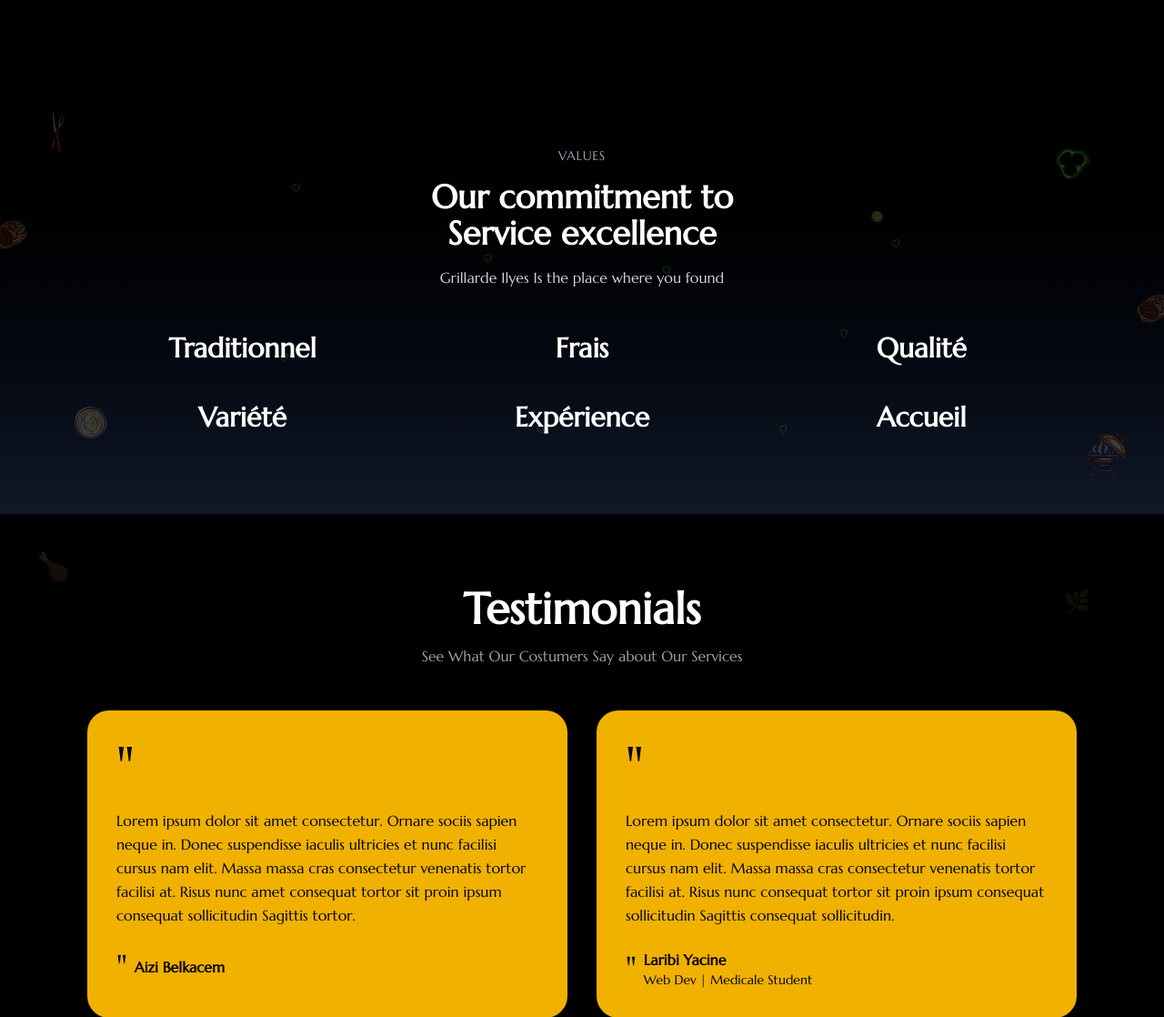
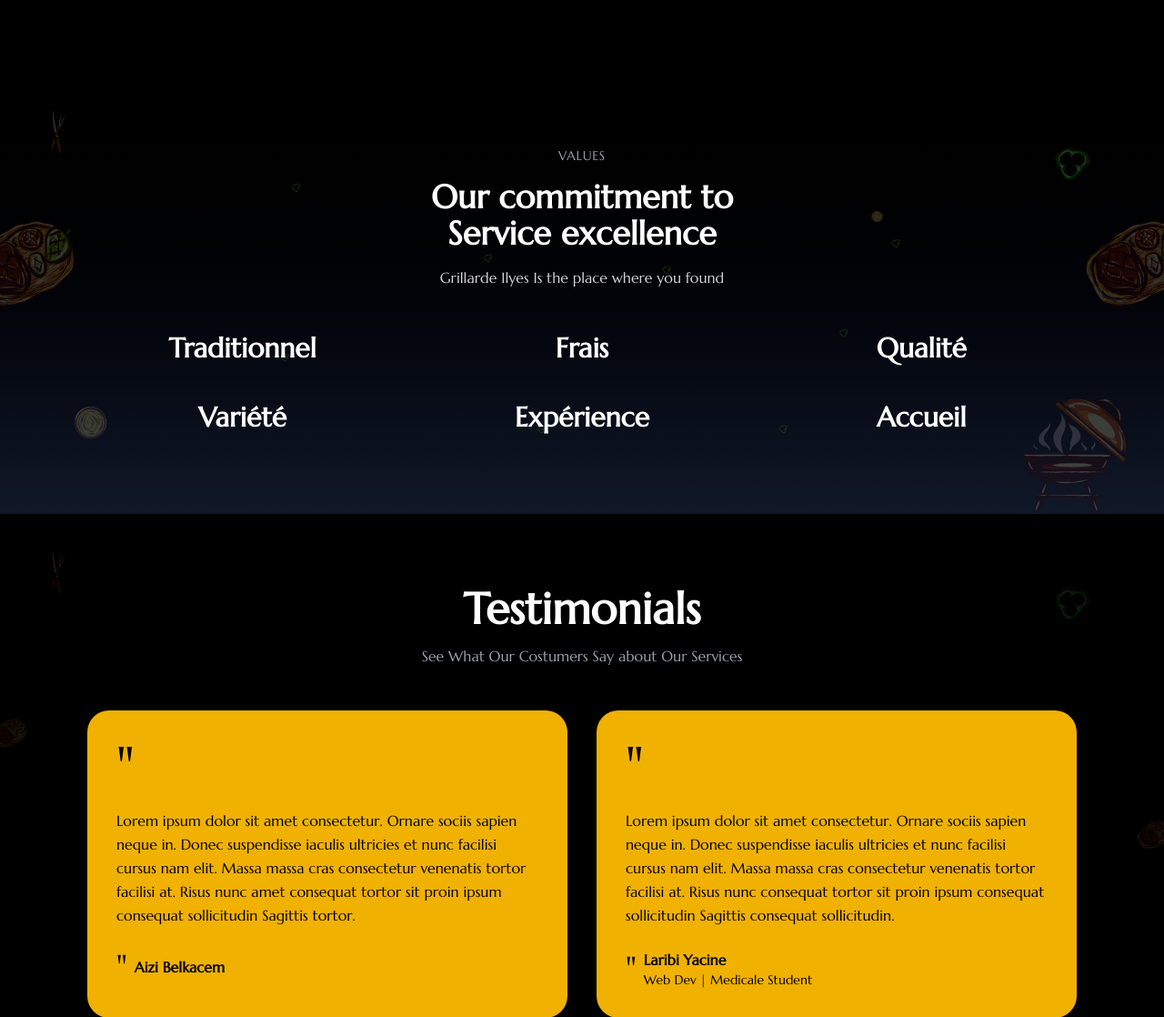
Before and after one commit to yacineLaribi/ilyes-machaoui, a Django app: page / in a window 1280 px wide. Shown: the part 1768-2886 px from the top of the page at 91% size. Run offline with Django 5.2, Linux system fonts and the light colour scheme; some libraries are stand-ins or nearby versions.

Commit message:
fixing icons of other sections

```diff
--- a/core/templates/core/index.html
+++ b/core/templates/core/index.html
@@ -78,9 +78,9 @@
         <img src="{% static 'images/icons/icon-1.svg' %}"   class="absolute top-10 left-10 w-12 h-12">
         <img src="{% static 'images/icons/icon-2.svg' %}"   class="absolute top-20 right-20 w-10 h-10">
         <img src="{% static 'images/icons/icon-3.svg' %}"   class="absolute bottom-20 left-20 w-10 h-10">
-        <img src="{% static 'images/icons/icon-4.svg' %}"   class="absolute bottom-10 right-10 w-12 h-12">
-        <img src="{% static 'images/icons/icon-5.svg' %}"   class="absolute top-1/2 right-0 w-8 h-8">
-        <img src="{% static 'images/icons/icon-6.svg' %}"   class="absolute top-1/3 left-0 w-8 h-8">
+        <img src="{% static 'images/icons/icon-4.svg' %}"   class="absolute bottom-0 right-10 h-32">
+        <img src="{% static 'images/icons/icon-5.svg' %}"   class="absolute top-1/3 right-0  h-24">
+        <img src="{% static 'images/icons/icon-6.svg' %}"   class="absolute top-1/3 left-0 h-24">
         <img src="{% static 'images/icons/bg-icons.svg' %}" class="absolute inset-0 w-full h-full">
     </div>
 
@@ -118,10 +118,12 @@
 <section class="bg-black py-20 relative overflow-hidden">
     <!-- Decorative elements -->
     <div class="absolute inset-0 opacity-10">
-        <div class="absolute top-10 left-10 text-3xl">🍗</div>
-        <div class="absolute top-20 right-20 text-2xl">🌿</div>
-        <div class="absolute bottom-20 left-20 text-2xl">🍢</div>
-        <div class="absolute bottom-10 right-10 text-3xl">✂️</div>
+        <img src="{% static 'images/icons/icon-1.svg' %}"   class="absolute top-10 left-10 w-12 h-12">
+        <img src="{% static 'images/icons/icon-2.svg' %}"   class="absolute top-20 right-20 w-10 h-10">
+        <img src="{% static 'images/icons/icon-3.svg' %}"   class="absolute bottom-20 left-20 w-10 h-10">
+        <img src="{% static 'images/icons/icon-4.svg' %}"   class="absolute bottom-10 right-10 w-12 h-12">
+        <img src="{% static 'images/icons/icon-5.svg' %}"   class="absolute top-1/2 right-0 w-8 h-8">
+        <img src="{% static 'images/icons/icon-6.svg' %}"   class="absolute top-1/3 left-0 w-8 h-8">
     </div>
 
     <div class="max-w-6xl mx-auto px-4 sm:px-6 lg:px-8 relative z-10">
@@ -174,10 +176,13 @@
 <section class="bg-gradient-to-b from-black to-gray-900 py-20 relative overflow-hidden">
     <!-- Decorative elements -->
     <div class="absolute inset-0 opacity-10">
-        <div class="absolute top-10 left-10 text-3xl">🧅</div>
-        <div class="absolute top-20 right-20 text-2xl">🌿</div>
-        <div class="absolute bottom-20 left-20 text-2xl">🍢</div>
-        <div class="absolute bottom-10 right-10 text-3xl">🍖</div>
+        <img src="{% static 'images/icons/icon-1.svg' %}"   class="absolute top-10 left-10 w-12 h-12">
+        <img src="{% static 'images/icons/icon-2.svg' %}"   class="absolute top-20 right-20 w-10 h-10">
+        <img src="{% static 'images/icons/icon-3.svg' %}"   class="absolute bottom-20 left-20 w-10 h-10">
+        <img src="{% static 'images/icons/icon-4.svg' %}"   class="absolute bottom-10 right-10 w-12 h-12">
+        <img src="{% static 'images/icons/icon-5.svg' %}"   class="absolute top-1/2 right-0 w-8 h-8">
+        <img src="{% static 'images/icons/icon-6.svg' %}"   class="absolute top-1/3 left-0 w-8 h-8">
+        <img src="{% static 'images/icons/bg-icons.svg' %}" class="absolute inset-0 w-full h-full">
     </div>
 
     <div class="max-w-6xl mx-auto px-4 sm:px-6 lg:px-8 relative z-10">
```
Also changed, not shown: db.sqlite3.
